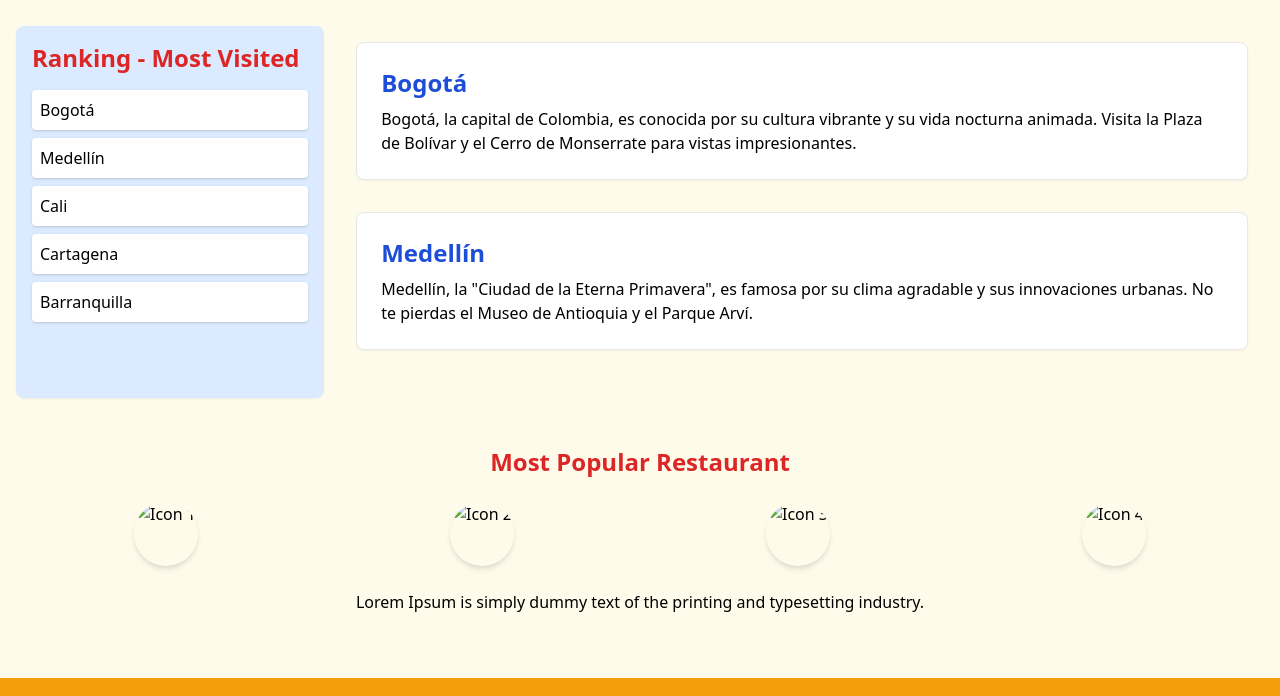
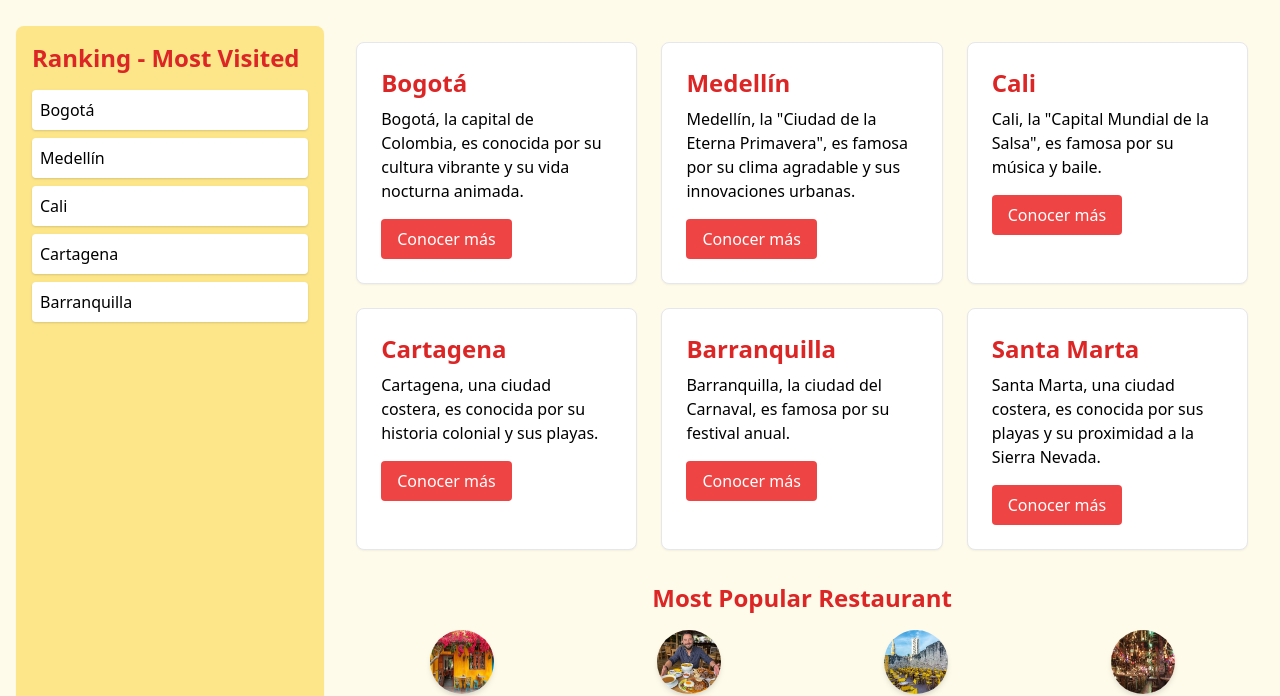
Before and after one commit to YefGav/colombian-cities, a website: page index.html in a window 1280 px wide. Shown: the part 122-818 px from the top of the page. Drawn offline with nearby package versions, Linux system fonts and the light colour scheme.

Commit message:
Adds style Tailwind cities

```diff
--- a/index.html
+++ b/index.html
@@ -21,8 +21,8 @@
   <main class="container mx-auto p-4">
     <h1 class="text-4xl font-bold text-center mb-8 text-red-600">The most Popular City</h1>
     <div class="flex space-x-4">
-      <!-- Sidebar -->
-      <aside class="w-1/4 p-4 bg-blue-100 rounded-lg shadow-sm">
+
+      <aside class="w-1/4 p-4 bg-yellow-200 rounded-lg shadow-sm">
         <h2 class="text-2xl font-semibold mb-4 text-red-600">Ranking - Most Visited</h2>
         <ul class="space-y-2">
           <li class="bg-white p-2 rounded shadow">Bogotá</li>
@@ -33,36 +33,58 @@
         </ul>
       </aside>
 
-      <!-- Main Content -->
+
       <section class="w-3/4 p-4">
-        <div class="mb-8 p-6 border rounded-lg shadow-sm bg-white">
-          <h3 class="text-2xl font-semibold mb-2 text-blue-700">Bogotá</h3>
-          <p>Bogotá, la capital de Colombia, es conocida por su cultura vibrante y su vida nocturna animada. Visita la Plaza de Bolívar y el Cerro de Monserrate para vistas impresionantes.</p>
+
+        <div class="grid grid-cols-1 md:grid-cols-2 lg:grid-cols-3 gap-6 mb-8">
+          <div class="bg-white p-6 border rounded-lg shadow-sm">
+            <h3 class="text-2xl font-semibold mb-2 text-red-600">Bogotá</h3>
+            <p>Bogotá, la capital de Colombia, es conocida por su cultura vibrante y su vida nocturna animada.</p>
+            <button class="mt-4 bg-red-500 hover:bg-red-600 text-white py-2 px-4 rounded">Conocer más</button>
+          </div>
+          <div class="bg-white p-6 border rounded-lg shadow-sm">
+            <h3 class="text-2xl font-semibold mb-2 text-red-600">Medellín</h3>
+            <p>Medellín, la "Ciudad de la Eterna Primavera", es famosa por su clima agradable y sus innovaciones urbanas.</p>
+            <button class="mt-4 bg-red-500 hover:bg-red-600 text-white py-2 px-4 rounded">Conocer más</button>
+          </div>
+          <div class="bg-white p-6 border rounded-lg shadow-sm">
+            <h3 class="text-2xl font-semibold mb-2 text-red-600">Cali</h3>
+            <p>Cali, la "Capital Mundial de la Salsa", es famosa por su música y baile.</p>
+            <button class="mt-4 bg-red-500 hover:bg-red-600 text-white py-2 px-4 rounded">Conocer más</button>
+          </div>
+          <div class="bg-white p-6 border rounded-lg shadow-sm">
+            <h3 class="text-2xl font-semibold mb-2 text-red-600">Cartagena</h3>
+            <p>Cartagena, una ciudad costera, es conocida por su historia colonial y sus playas.</p>
+            <button class="mt-4 bg-red-500 hover:bg-red-600 text-white py-2 px-4 rounded">Conocer más</button>
+          </div>
+          <div class="bg-white p-6 border rounded-lg shadow-sm">
+            <h3 class="text-2xl font-semibold mb-2 text-red-600">Barranquilla</h3>
+            <p>Barranquilla, la ciudad del Carnaval, es famosa por su festival anual.</p>
+            <button class="mt-4 bg-red-500 hover:bg-red-600 text-white py-2 px-4 rounded">Conocer más</button>
+          </div>
+          <div class="bg-white p-6 border rounded-lg shadow-sm">
+            <h3 class="text-2xl font-semibold mb-2 text-red-600">Santa Marta</h3>
+            <p>Santa Marta, una ciudad costera, es conocida por sus playas y su proximidad a la Sierra Nevada.</p>
+            <button class="mt-4 bg-red-500 hover:bg-red-600 text-white py-2 px-4 rounded">Conocer más</button>
+          </div>
         </div>
-        <div class="mb-8 p-6 border rounded-lg shadow-sm bg-white">
-          <h3 class="text-2xl font-semibold mb-2 text-blue-700">Medellín</h3>
-          <p>Medellín, la "Ciudad de la Eterna Primavera", es famosa por su clima agradable y sus innovaciones urbanas. No te pierdas el Museo de Antioquia y el Parque Arví.</p>
-        </div>
-        <!-- Add more city descriptions as needed -->
+
+
+        <section class="mt-8">
+          <h2 class="text-2xl font-semibold text-center mb-4 text-red-600">Most Popular Restaurant</h2>
+          <div class="flex justify-around space-x-4">
+            <img src="/assets/images/icon1.jfif" alt="Icon 1" class="w-16 h-16 rounded-full shadow-md">
+            <img src="/assets/images/icon2.jfif" alt="Icon 2" class="w-16 h-16 rounded-full shadow-md">
+            <img src="/assets/images/icon3.jfif" alt="Icon 3" class="w-16 h-16 rounded-full shadow-md">
+            <img src="/assets/images/icon4.jfif" alt="Icon 4" class="w-16 h-16 rounded-full shadow-md">
+          </div>
+          <p class="text-center mt-6">Diversidad de gastronomía desde Colombia a todo el mundo</p>
+        </section>
       </section>
     </div>
-
-    <!-- Most Popular Restaurant Section -->
-    <section class="mt-12">
-      <h2 class="text-2xl font-semibold text-center mb-6 text-red-600">Most Popular Restaurant</h2>
-      <div class="flex justify-around space-x-4">
-        <!-- Replace with real images -->
-        <img src="icon1.jpg" alt="Icon 1" class="w-16 h-16 rounded-full shadow-md">
-        <img src="icon2.jpg" alt="Icon 2" class="w-16 h-16 rounded-full shadow-md">
-        <img src="icon3.jpg" alt="Icon 3" class="w-16 h-16 rounded-full shadow-md">
-        <img src="icon4.jpg" alt="Icon 4" class="w-16 h-16 rounded-full shadow-md">
-      </div>
-      <p class="text-center mt-6">Lorem Ipsum is simply dummy text of the printing and typesetting industry.</p>
-    </section>
   </main>
 
   <footer class="bg-yellow-500 text-white text-center p-4 mt-12 shadow-md">
-    © 2021 Company, Inc
-  </footer>
+    © 2024 <a href="https://github.com/YefGav" class="hover:underline">YefGav</a> </footer>
 </body>
 </html>
```
Also changed, not shown: assets/images/icon1.jfif (added), assets/images/icon2.jfif (added), assets/images/icon3.jfif (added), assets/images/icon4.jfif (added).
